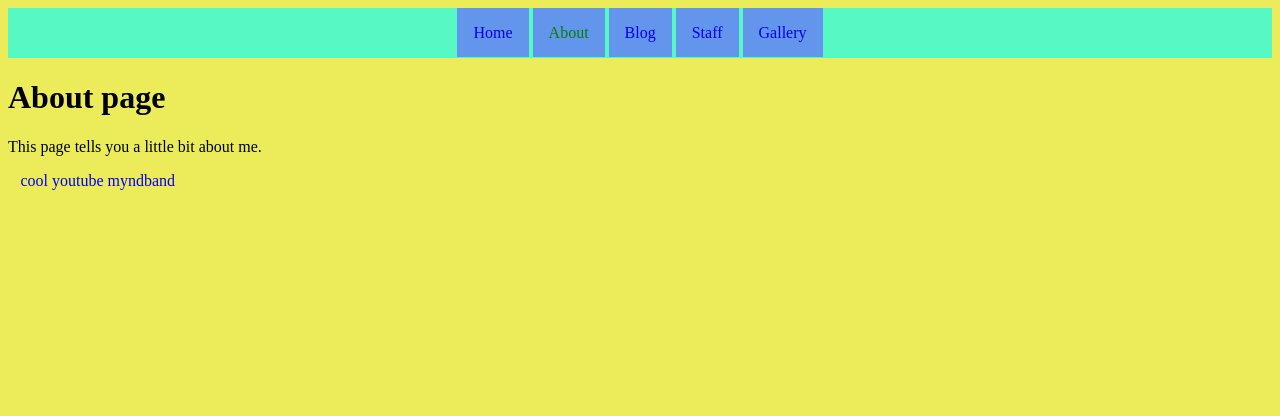
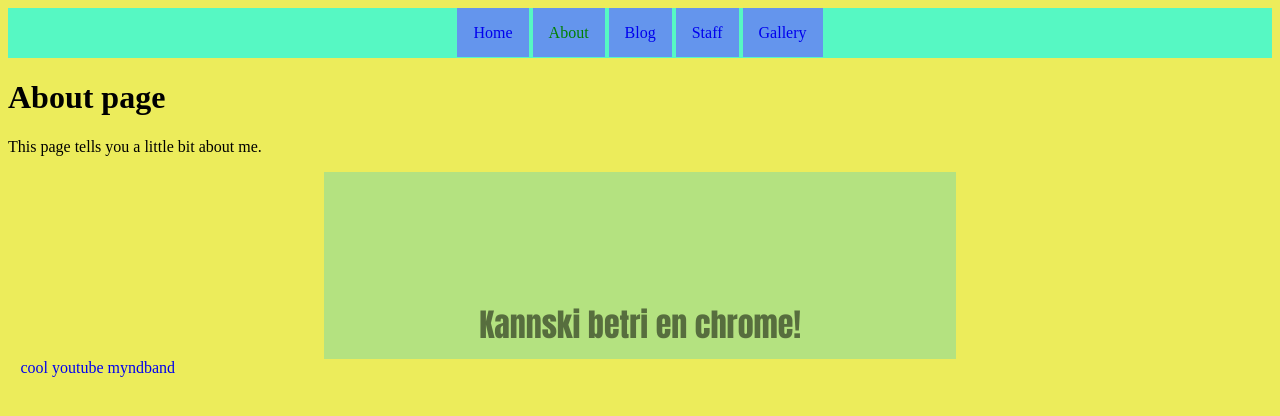
Before and after one commit to kartoflu-supa/verk4, a Jekyll site: the page built from about.md, in a window 1280 px wide. Shown: the top 416 px of the page. Built offline with Jekyll 4.4.1, drawn with Linux system fonts in a browser that asks for light colours; our own code applies the rules of GitHub Pages for plain Markdown files.

Commit message:
alvöru auglýsing

```diff
--- a/_layouts/default.html
+++ b/_layouts/default.html
@@ -13,14 +13,17 @@
     {{ content }}
     </div>
     <section class="auglysing">
+      <a href="https://www.mozilla.org/en-US/firefox/66.0.2/whatsnew/?oldversion=65.0.2">
         <div class="texti1">
-
+          Veffari betri en explorer!<br>
+          Alveg frír!!
         </div>
         <div class="texti2">
-
+          Kannski betri en chrome!
         </div>
         <div class="strik">
         </div>
+      </a>
     </section>
     {% include footer.html %}
   </body>
--- a/assets/css/aug.css
+++ b/assets/css/aug.css
@@ -1,7 +1,5 @@
 a{
-    text-decoration: none;
     text-decoration-line: none;
-    text-decoration-style: none;
 }
 
 .auglysing{
@@ -9,9 +7,10 @@ a{
  animation-duration: 1s;
  animation-direction: alternate;
  animation-iteration-count: infinite;
- right: 50%;
  overflow: hidden;
  position: relative;
+ width: 50%;
+ left: 25%;
 }
 
 .texti1{
@@ -19,8 +18,12 @@ a{
     animation-duration: 2s;
     animation-delay: 2s;
     animation-fill-mode: forwards;
-    color: rgba(0, 0, 0, 100);
-    font-family: Impact;
+    color: rgba(0, 0, 0, 100%);
+    position: relative;
+    text-align: center;
+    font-family: Impact, Haettenschweiler, 'Arial Narrow Bold', sans-serif;
+    font-size: 2em;
+    padding: 10px;
 }
 
 .texti2{
@@ -28,39 +31,45 @@ a{
     animation-delay: 4s;
     animation-duration: 2s;
     animation-fill-mode: forwards;
-    color: rgba(0, 0, 0, 0);
-    font-family: Impact;
+    color: rgba(0, 0, 0, 0%);
+    position: relative;
+    text-align: center;
+    font-family: Impact, Haettenschweiler, 'Arial Narrow Bold', sans-serif;
+    font-size: 2em;
+    padding: 10px;
 }
 
 .strik{
     animation-name: hreyfa;
-    animation-duration: 4s;
+    animation-duration: 10s;
     animation-iteration-count: infinite;
     animation-direction: normal;
     width: 100px;
     height: 100%;
     position: absolute;
-    left: 0%;
+    left: -25%;
+    top: 0%;
+    background-color: rgba(255, 0, 255, 70%);
 }
 
 @keyframes aug{
-    0%{background-color: rgba(255, 0, 0, 50)}
-    50%{background-color: rgba(0, 255, 0, 50)}
-    100%{background-color: rgba(0, 0, 255, 50)}
+    0%{background-color: rgba(255, 127, 127, 50%)}
+    50%{background-color: rgba(127, 255, 127, 50%)}
+    100%{background-color: rgba(127, 127, 255, 50%)}
 }
 
 @keyframes hverfa{
-    0%{color: rgba(0, 0, 0, 100)}
-    100%{color: rgba(0, 0, 0, 0)}
+    0%{color: rgba(0, 0, 0, 100%)}
+    100%{color: rgba(0, 0, 0, 0%)}
 }
 
 @keyframes birta{
-    0%{color: rgba(0, 0, 0, 0)}
-    100%{color: rgba(0, 0, 0, 100)}
+    0%{color: rgba(0, 0, 0, 0%)}
+    100%{color: rgba(0, 0, 0, 100%)}
 }
 
 @keyframes hreyfa{
-    0%{left: 0%;}
-    50%{right: 0%;}
-    100%{left: 0%;}
+    0%{left: -25%;}
+    50%{left: 125%;}
+    100%{left: -25%;}
 }
```
Also changed, not shown: 10 other files. Lines whose indentation alone changed are shown as unchanged.
